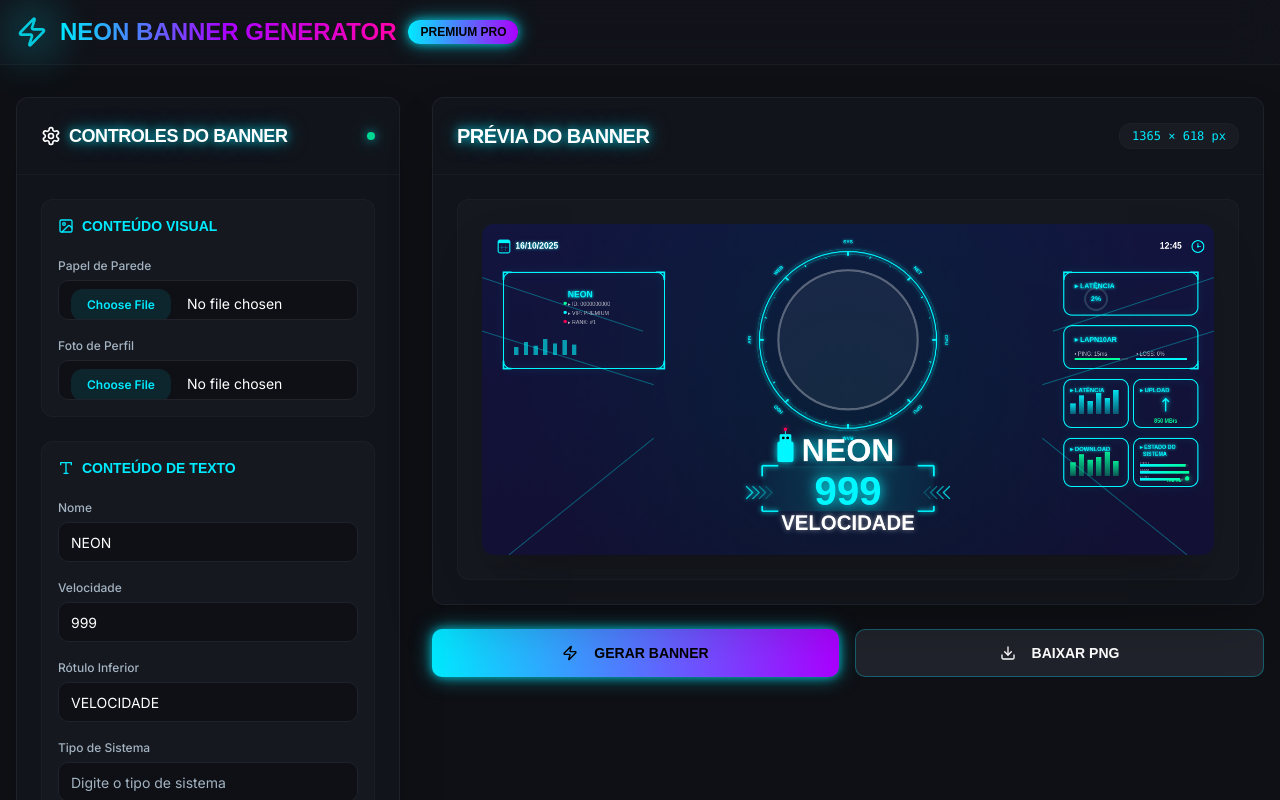
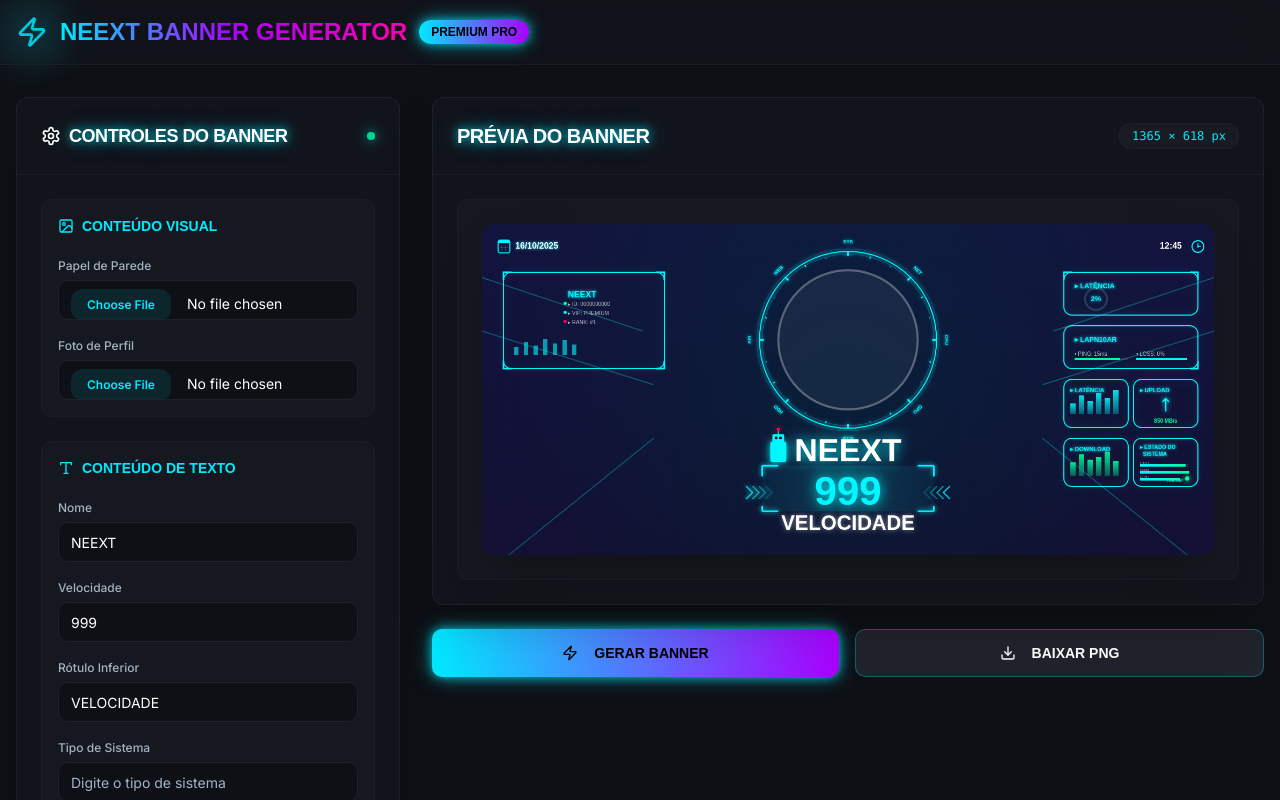
Before and after one commit to fl4shorg/apex-graphic-forge-74606-71485, a React (Vite) app: page / in a window 1280 px wide. Shown: the top 800 px of the page. Built offline with nearby package versions, Linux system fonts and the light colour scheme; the HTML template or start-up script is replaced by a standard one.

Commit message:
Refactor: Replace "neon" with "neext"

```diff
--- a/src/components/banner/Header.tsx
+++ b/src/components/banner/Header.tsx
@@ -12,7 +12,7 @@ export const Header = () => {
             </div>
             <div className="flex items-center gap-3">
               <h1 className="text-xl md:text-2xl font-black orbitron bg-gradient-to-r from-[hsl(var(--neon-cyan))] via-[hsl(var(--neon-purple))] to-[hsl(var(--neon-pink))] bg-clip-text text-transparent">
-                NEON BANNER GENERATOR
+                NEEXT BANNER GENERATOR
               </h1>
               <span className="hidden sm:inline-block px-3 py-1 text-xs font-bold orbitron bg-gradient-to-r from-[hsl(var(--neon-cyan))] to-[hsl(var(--neon-purple))] text-black rounded-full glow-cyan">
                 PREMIUM PRO
--- a/src/components/banner/PreviewPanel.tsx
+++ b/src/components/banner/PreviewPanel.tsx
@@ -285,7 +285,7 @@ export const PreviewPanel = ({
     ctx.fillStyle = "#00f7ff";
     ctx.shadowColor = "#00f7ff";
     ctx.shadowBlur = 5;
-    ctx.fillText(config.name.toUpperCase() || "NEON", leftPanelX + 120, leftPanelY + 35);
+    ctx.fillText(config.name.toUpperCase() || "NEEXT", leftPanelX + 120, leftPanelY + 35);
     ctx.shadowBlur = 0;
 
     // Info lines with icons
@@ -994,7 +994,7 @@ export const PreviewPanel = ({
       });
 
       const formData = new FormData();
-      formData.append("file", blob, "neon-banner.png");
+      formData.append("file", blob, "neext-banner.png");
 
       const response = await fetch("https://www.api.neext.online/upload/catbox", {
         method: "POST",
@@ -1023,7 +1023,7 @@ export const PreviewPanel = ({
     const dataURL = canvas.toDataURL("image/png");
     const a = document.createElement("a");
     a.href = dataURL;
-    a.download = (config.name || "neon-banner") + ".png";
+    a.download = (config.name || "neext-banner") + ".png";
     a.click();
     toast.success("Banner baixado!");
   };
--- a/src/pages/Index.tsx
+++ b/src/pages/Index.tsx
@@ -6,7 +6,7 @@ import { TechBackground } from "@/components/banner/TechBackground";
 
 const Index = () => {
   const [bannerConfig, setBannerConfig] = useState({
-    name: "NEON",
+    name: "NEEXT",
     speed: "999",
     label: "VELOCIDADE",
     system: "",
```
